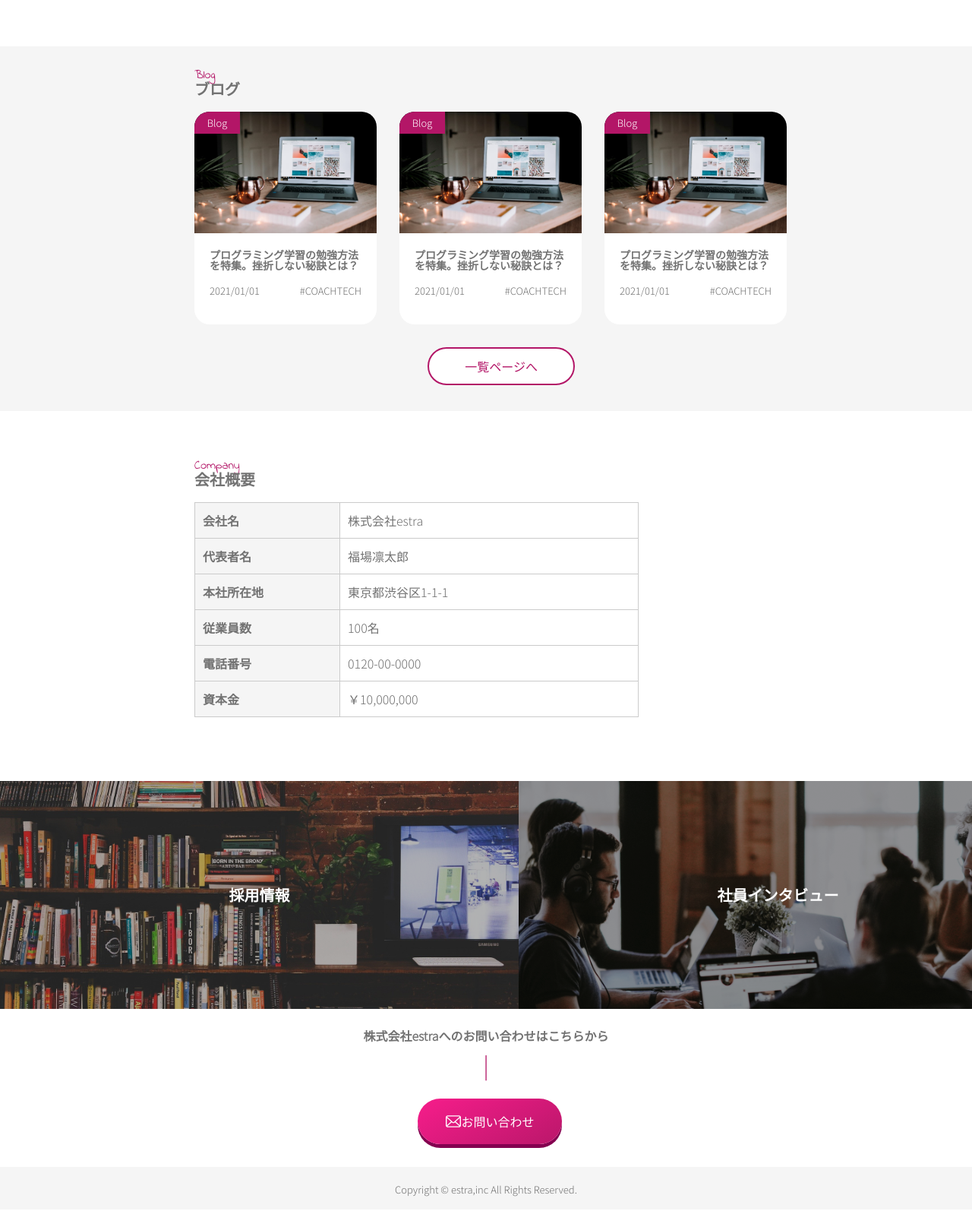
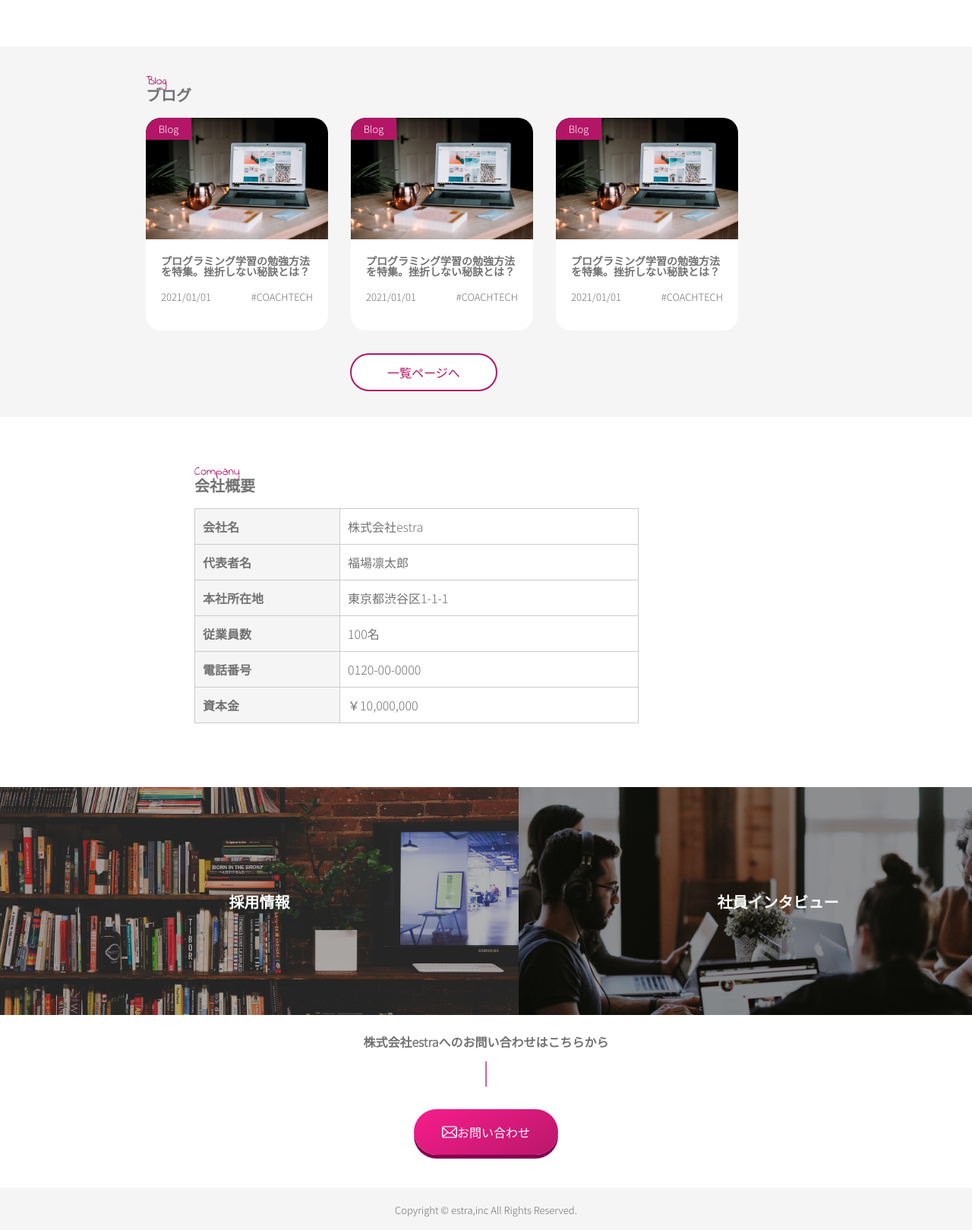
Before and after one commit to Atsuko-Yamamoto/20220918yamamoto, a plain HTML site: page index.html in a window 1280 px wide. Shown: the part 1846-3465 px from the top of the page at 76% size. Before the commit the page ends 3438 px from the top, so only its background shows below. Drawn offline with Linux system fonts and the light colour scheme.

Commit message:
3rd commit

```diff
--- a/CSS/style.css
+++ b/CSS/style.css
@@ -252,9 +252,15 @@ h3{
 }
 
 .wrapper5 {
+  width: 100%;
   height: 450px;
   background-color: #F5F5F5;
-  padding: 30px 0 0 20%;
+  padding-top: 3%;
+}
+
+.blog-container{
+  width: 70%;
+  margin: 0 auto;
 }
 
 .caption4 {
@@ -372,6 +378,10 @@ table td{
   align-items: center;
 }
 
+.image3{
+  width: 60%;
+}
+
 .link-text{
   position: absolute;
   top: 50%;
@@ -385,7 +395,17 @@ table td{
 .wrapper8{
   padding-top: 2%;
   text-align: center;
-  height: auto;
+  height: 200px;
+  width: 100%;
+  position: relative;
+}
+
+.link-container{
+  position: absolute;
+  top: 50%;
+  left: 50%;
+  transform: translateY(-50%) translateX(-50%);
+  margin-top: 40px;
 }
 
 .more2{
@@ -405,7 +425,7 @@ table td{
   width: 150px;
   height: 40px;
   color: #ffffff;
-  margin: 30px 0 30px 43%;
+
   padding: 10px 20px;
   text-align: center;
   box-shadow: 0 5px 0 #840050;
--- a/index.html
+++ b/index.html
@@ -85,6 +85,7 @@
       </div>
     </div>
     <div class="wrapper5">
+      <div class="blog-container">
       <p class="caption4">Blog</p>
       <h2 class="blog">ブログ</h2>
       <div class="blog-group">
@@ -127,8 +128,9 @@
             </div>
           </div>
         </div>
-      </div>
+        </div>
       <a class="more" href="">一覧ページへ</a>
+    </div>
     </div>
     <div class="wrapper6">
       <p class="caption5">Company</p>
@@ -162,13 +164,13 @@
     </div>
     <div class="wrapper7">
       <div class="link-group">
-        <div class="image2">
+        <div class="image3">
         <img src="./img/recruit.png" alt="">
         <div class="link-text">採用情報</div>
         </div>
       </div>
       <div class="link-group">
-        <div class="image2">
+        <div class="image3">
           <img src="./img/interview.png" alt="">
           <div class="link-text">社員インタビュー</div>
         </div>
@@ -177,7 +179,9 @@
     <div class="wrapper8">
       <h2 class="more2">株式会社estraへのお問い合わせはこちらから</h2>
       <p class="more3">|</p>
+      <div class="link-container">
       <a class="link-button" href="">お問い合わせ</a>
+      </div>
     </div>
   </main>
   <footer class="footer">
```
